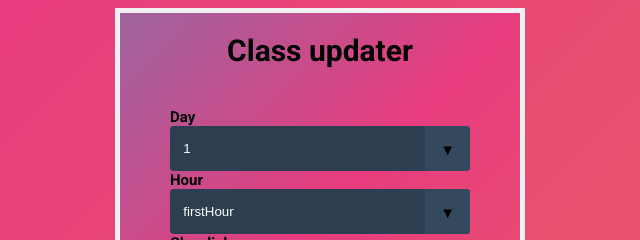
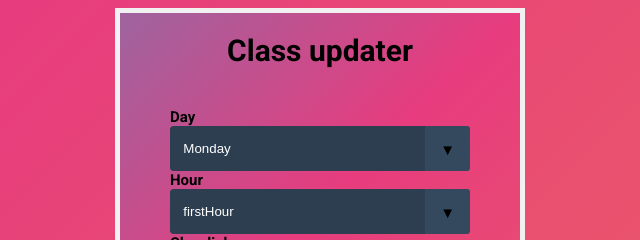
Before and after one commit to GeraltO18/dynamicLink, a website: page views/update.html in a window 1280 px wide. Shown: the top 240 px of the page, 320-960 px from the left. Drawn offline with Linux system fonts and the light colour scheme.

Commit message:
UI improvement

```diff
--- a/views/update.html
+++ b/views/update.html
@@ -119,12 +119,12 @@ select::-ms-expand {
         <label for="day"><strong>Day</strong></label>
         <div class="select">
           <select name="day" form="updateform">
-            <option value="1">1</option>
-            <option value="2">2</option>
-            <option value="3">3</option>
-            <option value="4">4</option>
-            <option value="5">5</option>
-            <option value="6">6</option>
+            <option value="1">Monday</option>
+            <option value="2">Tuesday</option>
+            <option value="3">Wednesday</option>
+            <option value="4">Thursday</option>
+            <option value="5">Friday</option>
+            <option value="6">Saturday</option>
           </select>
         </div>
         <label for="hour"><strong>Hour</strong></label>
```
